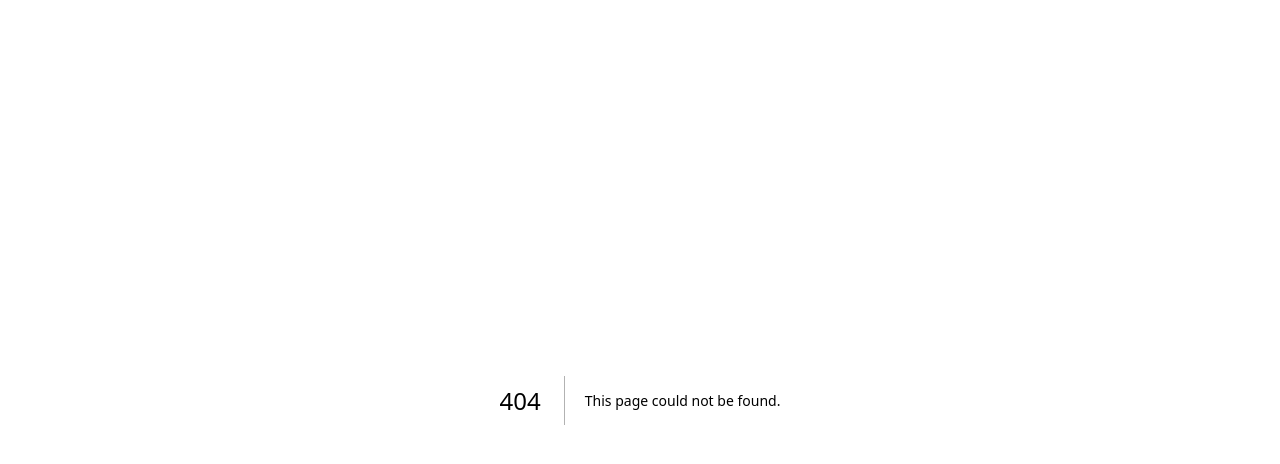
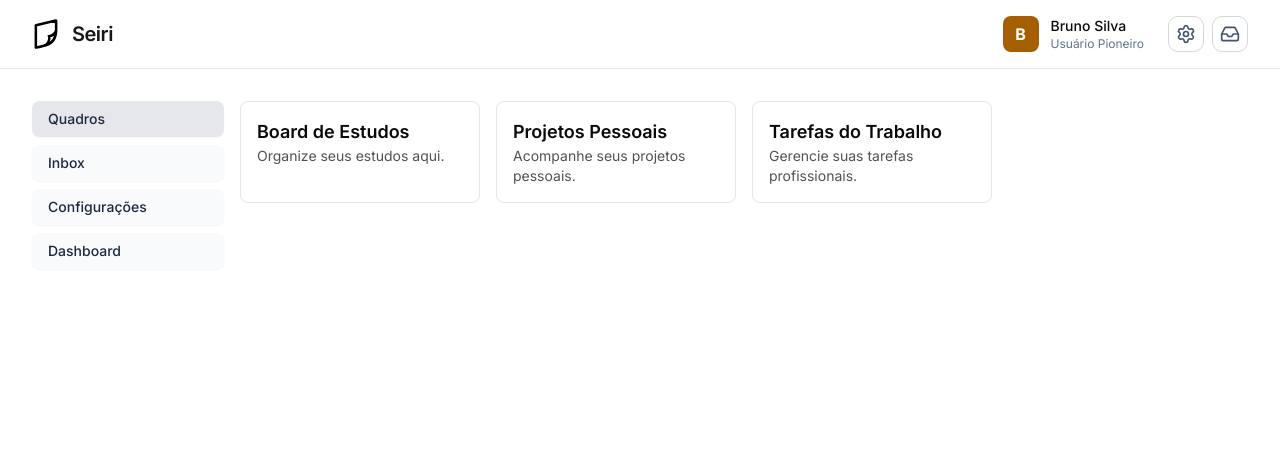
Before and after one commit to BrunoV7/Seiri, a Next.js app: page /v2/dashboard in a window 1280 px wide. Before the commit this address had no page. Shown: the top 464 px of the page. Built offline with nearby package versions, Linux system fonts and the light colour scheme; no server answers.

Commit message:
feat: implementar a estrutura do layout e componentes do dashboard com mock de dados

```diff
--- /dev/null
+++ b/app/v2/(withLayout)/dashboard/BoardGrid.tsx
@@ -0,0 +1,62 @@
+"use client";
+
+import BoardPreview from "@/components/boardPreview";
+import { PlusIcon } from "lucide-react";
+import { useState, useEffect } from "react";
+
+type Board = {
+    id: string;
+    title: string;
+    description: string;
+    collumn_quantity: number;
+};
+export default function BoardGrid() {
+    const [boards, setBoards] = useState<Board[]>([]);
+
+    useEffect(() => {
+        // Mock dos boards
+        const mockBoards: Board[] = [{
+            id: "1",
+            title: "Board de Estudos",
+            description: "Organize seus estudos aqui.",
+            collumn_quantity: 3,
+        },
+        {
+            id: "2",
+            title: "Projetos Pessoais",
+            description: "Acompanhe seus projetos pessoais.",
+            collumn_quantity: 4,
+        },
+        {
+            id: "3",
+            title: "Tarefas do Trabalho",
+            description: "Gerencie suas tarefas profissionais.",
+            collumn_quantity: 5,
+        },];
+        setBoards(mockBoards);
+    }, []);
+
+    function renderBoards() {
+        if (boards.length === 0) {
+            return (
+                <button className="border border-neutral-200 rounded-md p-4 h-40 bg-white shadow-sm hover:shadow-md transition-shadow duration-200">
+                    <div className="h-full w-full flex flex-col gap-2 items-center justify-center text-center">
+                        <PlusIcon className="w-8 h-8 text-slate-400" />
+                        <p className="text-sm font-medium text-slate-600">Nenhum quadro encontrado</p>
+                        <p className="text-xs text-slate-500">Crie seu primeiro quadro</p>
+                    </div>
+                </button>
+            );
+        }
+
+        return boards.map((board) => (
+            <BoardPreview key={board.id} board={board} />
+        ));
+    }
+
+    return (
+        <div className="grid grid-cols-2 md:grid-cols-4 auto-rows-max gap-4 w-full">
+            {renderBoards()}
+        </div>
+    );
+}
--- /dev/null
+++ b/app/v2/(withLayout)/dashboard/page.tsx
@@ -0,0 +1,107 @@
+"use client";
+
+import { useEffect, useState } from "react";
+import api from "@/lib/api";
+import BoardPreview from "@/components/boardPreview";
+import router from "next/router";
+import { toast } from "sonner";
+import { Inbox, LayoutDashboard, Settings } from "lucide-react";
+import { loadUser, User } from "@/utils/user";
+import LoadingSkeleton from "@/components/LoadingSkeleton";
+import Cookies from "js-cookie";
+import { Button } from "@/components/ui/button";
+import BoardGrid from "./BoardGrid";
+import Hero from "@/components/hero";
+import { motion } from "framer-motion";
+
+type Board = {
+  id: string;
+  title: string;
+  description: string;
+  collumn_quantity: number;
+};
+
+const tabs = {
+  Quadros: <BoardGrid />,
+  Inbox: (<div className="flex items-center justify-center h-full">
+    <Inbox className="w-12 h-12 text-gray-500" />
+    <p className="text-gray-500">Caixa de entrada vazia</p>
+  </div>
+  ),
+  Configurações: (
+    <div className="flex items-center justify-center h-full">
+      <Settings className="w-12 h-12 text-gray-500" />
+      <p className="text-gray-500">Configurações ainda não implementadas</p>
+    </div>
+  ),
+  Dashboard: (
+    <div className="flex items-center justify-center h-full">
+      <LayoutDashboard className="w-12 h-12 text-gray-500" />
+      <p className="text-gray-500">Dashboard em desenvolvimento</p>
+    </div>
+  ),
+};
+
+export default function Dashboard() {
+  const [boards, setBoards] = useState<Board[]>([]);
+  const [user, setUser] = useState<User>();
+  const [activeTab, setActiveTab] = useState<keyof typeof tabs>("Quadros");
+
+  useEffect(() => {
+    // Mock do usuário
+    const mockUser = new User("Bruno", "Silva", "bruno.silva@example.com");
+    setUser(mockUser);
+
+    // Mock dos boards
+    const mockBoards: Board[] = [
+      {
+        id: "1",
+        title: "Board de Estudos",
+        description: "Organize seus estudos aqui.",
+        collumn_quantity: 3,
+      },
+      {
+        id: "2",
+        title: "Projetos Pessoais",
+        description: "Acompanhe seus projetos pessoais.",
+        collumn_quantity: 4,
+      },
+      {
+        id: "3",
+        title: "Tarefas do Trabalho",
+        description: "Gerencie suas tarefas profissionais.",
+        collumn_quantity: 5,
+      },
+    ];
+    setBoards(mockBoards);
+  }, []);
+
+  if (!user) return <LoadingSkeleton />;
+
+  return (
+    <section className="h-full flex flex-col">
+      {/* TODO: Implementar alguma feature de estatística */}
+      <div>
+
+      </div>
+      <div className="flex flex-row p-4 gap-4 h-full">
+        <div className="flex flex-col gap-2 w-48">
+          {Object.keys(tabs).map((key) => (
+            <Button
+              key={key}
+              onClick={() => setActiveTab(key as keyof typeof tabs)}
+              className={` flex items-start justify-start hover:bg-gray-200 transition-colors duration-200 ${activeTab === key ? "bg-gray-200 text-slate-800 " : "bg-gray-50 text-slate-800"
+                }`}
+            >
+              {key}
+            </Button>
+          ))}
+        </div>
+        <motion.div className="flex h-full flex-1" key={activeTab} initial={{ opacity: 0 }} animate={{ opacity: 1 }}>
+          {tabs[activeTab]}
+        </motion.div>
+      </div>
+
+    </section>
+  );
+}
--- /dev/null
+++ b/app/v2/(withLayout)/layout.tsx
@@ -0,0 +1,13 @@
+import NavBar from "@/components/nav";
+import BoardGrid from "./dashboard/BoardGrid";
+
+export default function WithLayout({ children }: { children: React.ReactNode }) {
+  return (
+    <div className="flex flex-col h-dvh">
+      <NavBar />
+      <main className="flex-1 p-4 h-full">
+        {children}
+      </main>
+    </div>
+  );
+}
--- /dev/null
+++ b/components/nav.tsx
@@ -0,0 +1,85 @@
+"use client";
+
+import { useEffect, useState } from "react";
+import { User } from "@/utils/user";
+import { Settings, Inbox, MenuIcon } from "lucide-react";
+import LoadingSkeleton from "./LoadingSkeleton";
+import { motion } from "framer-motion";
+
+
+export default function NavBar() {
+    const [user, setUser] = useState<User>();
+    const [isClicked, setIsClicked] = useState(false);
+
+    useEffect(() => {
+        const mockUser = new User("Bruno", "Silva", "bruno.silva@example.com");
+        setUser(mockUser);
+    }, []);
+
+    if (!user) return <LoadingSkeleton />;
+
+    return (
+        <div className="p-4 px-8 flex flex-row justify-between items-center bg-white border-b border-slate-200">
+            <div className="flex items-center gap-3">
+                <svg
+                    width="28"
+                    height="30"
+                    viewBox="0 0 75 99"
+                    fill="none"
+                    xmlns="http://www.w3.org/2000/svg"
+                >
+                    <path
+                        d="M70.9335 35.5211C70.9335 14.4228 70.9335 7.7088 70.9335 5.68055C70.9335 5.14982 70.5034 5.10191 69.997 5.21977L4.75976 20.4062C4.34477 20.5028 3.99219 20.9544 3.99219 21.3894V21.3894V94.2456C3.99219 94.3607 4.07669 94.4325 4.18591 94.4136C12.2928 93.0152 15.5099 91.8361 30.7616 88.2228M70.9335 35.5211C70.9335 70.1015 53.0414 83.0289 34.437 87.3598C33.1381 87.6621 31.9154 87.9494 30.7616 88.2228M70.9335 35.5211C70.7272 41.7674 61.5615 56.6057 47.8217 57.1133C51.124 69.9832 43.7075 85.2017 30.7616 88.2228"
+                        stroke="black"
+                        strokeWidth="8.35443"
+                    />
+                </svg>
+                <span className="font-semibold text-xl text-neutral-900 tracking-tight">
+                    Seiri
+                </span>
+            </div>
+            <div className="hidden md:flex flex-row gap-4 items-center">
+                <div className="flex items-center gap-3 px-2">
+                    <div className="flex justify-center items-center w-9 h-9 bg-yellow-700 text-white rounded-md font-bold">
+                        {user.firstName.charAt(0)}
+                    </div>
+                    <div className="flex flex-col leading-tight max-w-[160px] truncate">
+                        <p className="text-sm font-medium truncate">
+                            {user.firstName} {user.lastName}
+                        </p>
+                        <p className="text-xs text-slate-500">Usuário Pioneiro</p>
+                    </div>
+                </div>
+
+                <div className="flex items-center gap-2">
+                    <button
+                        className="flex justify-center items-center w-9 h-9 rounded-lg border border-[#d1d9e0] hover:bg-slate-100 transition-colors duration-200"
+                        title="Configurações"
+                    >
+                        <Settings className="w-5 h-5 text-slate-600" />
+                    </button>
+                    <button
+                        className="flex justify-center items-center w-9 h-9 rounded-lg border border-[#d1d9e0] hover:bg-slate-100 transition-colors duration-200"
+                        title="Caixa de mensagens"
+                    >
+                        <Inbox className="w-5 h-5 text-slate-600" />
+                    </button>
+                </div>
+            </div>
+            <div className="md:hidden flex items-center gap-2 relative">
+                <button
+                    className="flex justify-center items-center w-9 h-9 rounded-lg border border-[#d1d9e0] hover:bg-slate-100 transition-colors duration-200"
+                    title="Caixa de mensagens"
+                    onClick={() => setIsClicked(!isClicked)}
+                >
+                    <MenuIcon className="w-6 h-6 text-slate-600" />
+                </button>
+                {isClicked && (
+                <motion.div className="absolute top-0 bg-black w-48 h-dvh" initial={{ opacity: 0 }} animate={{ opacity: 1 }}>
+
+                </motion.div>
+            )}
+            </div>
+        </div>
+    )
+}
```
